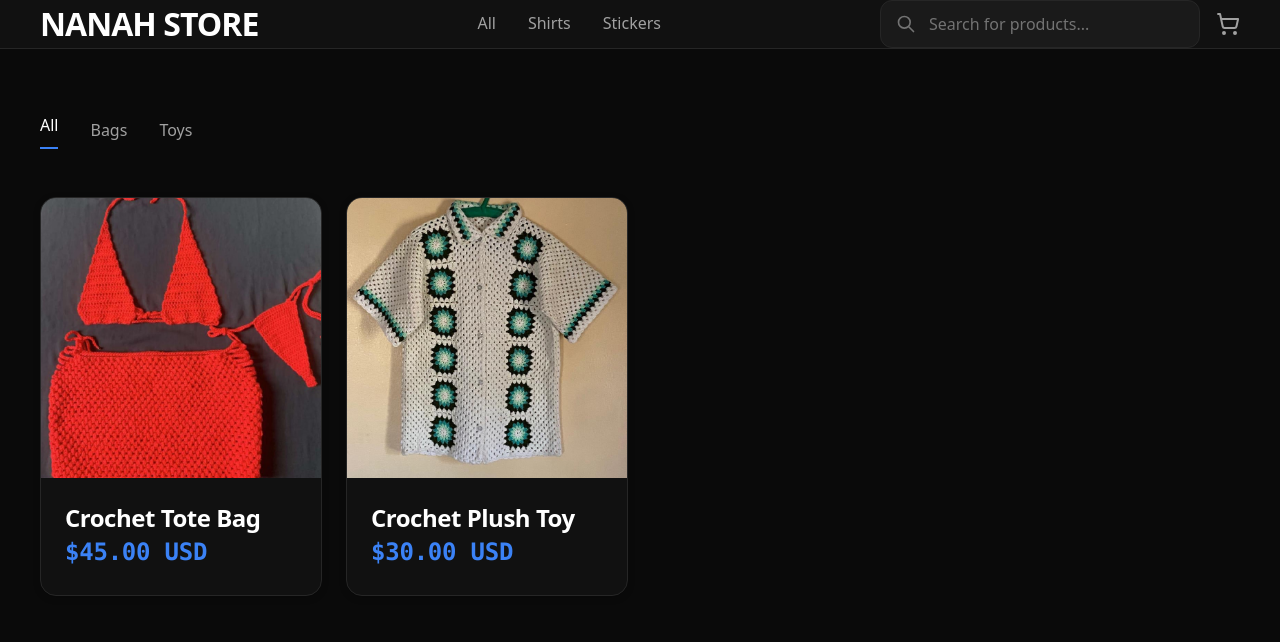
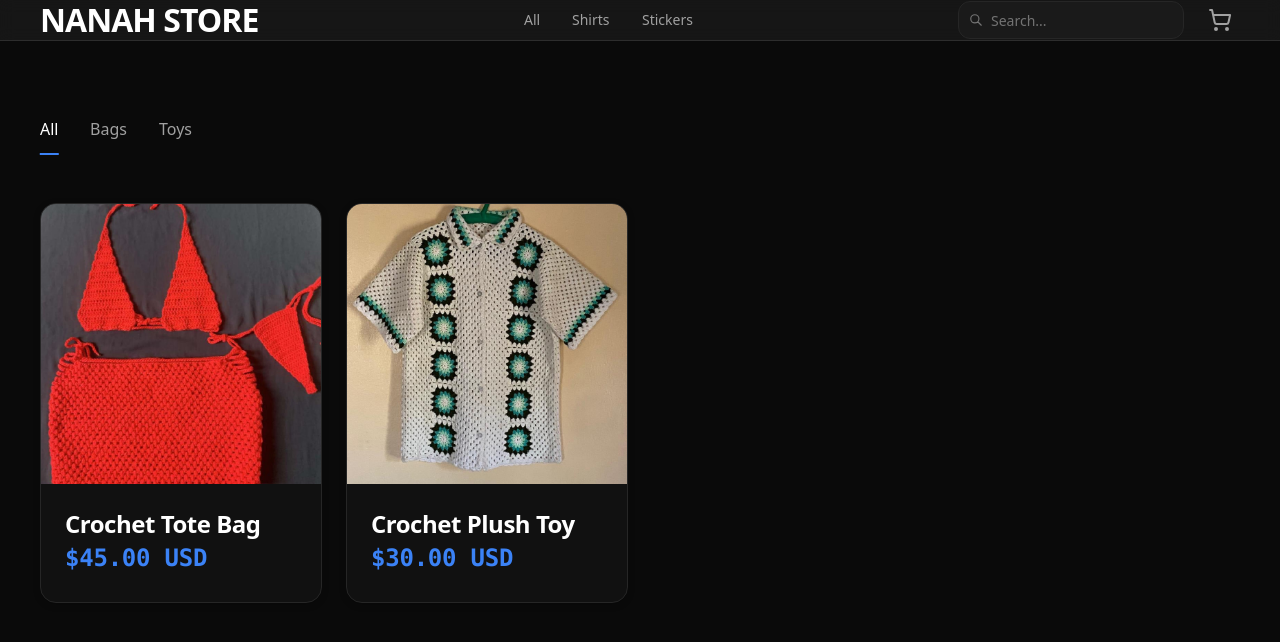
Before and after one commit to Mide001/Nanah-Store, a Next.js app: page / in a window 1280 px wide. Shown: the top 642 px of the page. Built offline with nearby package versions, Linux system fonts and the light colour scheme; what wagmi would draw is missing.

Commit message:
feat: finalize design enhancements and optimize UI components for a premium e-commerce experience

```diff
--- a/src/app/globals.css
+++ b/src/app/globals.css
@@ -195,14 +195,27 @@ h4 {
   color: var(--primary);
 }
 
-/* Modern Card Component */
+/* Enhanced Modern Card Component */
 .modern-card {
   background: var(--background-secondary);
   border: 1px solid var(--border);
   border-radius: 16px;
   box-shadow: var(--card-shadow);
-  transition: all 0.3s cubic-bezier(0.4, 0, 0.2, 1);
+  transition: all 0.4s cubic-bezier(0.4, 0, 0.2, 1);
   overflow: hidden;
+  position: relative;
+}
+
+.modern-card::before {
+  content: '';
+  position: absolute;
+  top: 0;
+  left: 0;
+  right: 0;
+  height: 1px;
+  background: linear-gradient(90deg, transparent, var(--primary-light), transparent);
+  opacity: 0;
+  transition: opacity 0.3s ease;
 }
 
 .modern-card:hover {
@@ -211,7 +224,11 @@ h4 {
   transform: translateY(-4px);
 }
 
-/* Button Styles */
+.modern-card:hover::before {
+  opacity: 1;
+}
+
+/* Enhanced Button Styles */
 .btn-primary {
   background: var(--primary);
   color: white;
@@ -222,12 +239,34 @@ h4 {
   font-size: 14px;
   transition: all 0.2s ease;
   cursor: pointer;
+  position: relative;
+  overflow: hidden;
+}
+
+.btn-primary::before {
+  content: '';
+  position: absolute;
+  top: 0;
+  left: -100%;
+  width: 100%;
+  height: 100%;
+  background: linear-gradient(90deg, transparent, rgba(255, 255, 255, 0.2), transparent);
+  transition: left 0.5s ease;
 }
 
 .btn-primary:hover {
   background: var(--primary-dark);
   transform: translateY(-1px);
   box-shadow: var(--shadow-md);
+}
+
+.btn-primary:hover::before {
+  left: 100%;
+}
+
+.btn-primary:active {
+  transform: translateY(0);
+  transition: transform 0.1s ease;
 }
 
 /* Focus States */
@@ -353,9 +392,40 @@ h4 {
   }
 }
 
-/* Smooth Transitions */
+/* Performance Optimizations */
 * {
   transition: border-color 0.15s ease, box-shadow 0.15s ease;
+}
+
+/* Hardware acceleration for smooth animations */
+.modern-card,
+.hover-lift,
+.hover-scale,
+.interactive,
+.btn-primary,
+.search-input,
+.category-btn {
+  will-change: transform;
+  transform: translateZ(0);
+}
+
+/* Optimize for animations */
+@media (prefers-reduced-motion: no-preference) {
+  html {
+    scroll-behavior: smooth;
+  }
+}
+
+/* Reduce motion for accessibility */
+@media (prefers-reduced-motion: reduce) {
+  *,
+  *::before,
+  *::after {
+    animation-duration: 0.01ms !important;
+    animation-iteration-count: 1 !important;
+    transition-duration: 0.01ms !important;
+    scroll-behavior: auto !important;
+  }
 }
 
 /* Custom Scrollbar */
@@ -547,3 +617,79 @@ h4 {
 .cart-badge.updated {
   animation: bounce-subtle 0.6s ease-out;
 }
+
+/* Enhanced Search Input */
+.search-input {
+  position: relative;
+  background: var(--background-tertiary);
+  border: 1px solid var(--border);
+  border-radius: 12px;
+  transition: all 0.3s ease;
+}
+
+.search-input:focus-within {
+  border-color: var(--primary);
+  box-shadow: 0 0 0 3px var(--primary-light);
+  background: var(--background-secondary);
+}
+
+.search-input:hover {
+  border-color: var(--primary-light);
+}
+
+/* Enhanced Category Buttons */
+.category-btn {
+  position: relative;
+  padding: 12px 0;
+  transition: all 0.2s ease;
+}
+
+.category-btn::after {
+  content: '';
+  position: absolute;
+  bottom: 0;
+  left: 50%;
+  width: 0;
+  height: 2px;
+  background: var(--primary);
+  transition: all 0.3s ease;
+  transform: translateX(-50%);
+}
+
+.category-btn:hover::after {
+  width: 100%;
+}
+
+.category-btn.active::after {
+  width: 100%;
+}
+
+/* Enhanced Header */
+.header-blur {
+  backdrop-filter: blur(8px);
+  -webkit-backdrop-filter: blur(8px);
+  background: rgba(26, 26, 26, 0.8);
+  border-bottom: 1px solid rgba(255, 255, 255, 0.1);
+}
+
+/* Enhanced Grid Animations */
+.grid-item {
+  animation: fade-in-up 0.6s ease-out;
+  animation-fill-mode: both;
+}
+
+/* Improved Mobile Responsiveness */
+@media (max-width: 640px) {
+  .modern-card {
+    border-radius: 12px;
+  }
+
+  .modern-card:hover {
+    transform: translateY(-2px);
+  }
+
+  .hover-lift:hover {
+    transform: translateY(-3px);
+    box-shadow: 0 10px 25px rgba(0, 0, 0, 0.2);
+  }
+}
--- a/src/app/page.tsx
+++ b/src/app/page.tsx
@@ -30,43 +30,43 @@ export default function Home() {
   return (
     <div className="min-h-screen bg-background text-foreground page-transition">
       {/* Modern Header */}
-      <header className="border-b border-border bg-background-secondary animate-slide-in-right">
-        <div className="container-modern py-6">
-          <div className="flex items-center justify-between">
-            <div className="flex items-center space-x-3">
-              <h1 className="text-brand hover-scale interactive">NANAH STORE</h1>
+      <header className="header-blur animate-slide-in-right sticky top-0 z-40">
+        <div className="container-modern py-4 lg:py-6">
+          <div className="flex items-center justify-between gap-4">
+            <div className="flex items-center">
+              <h1 className="text-brand hover-scale interactive text-lg sm:text-xl lg:text-2xl">NANAH STORE</h1>
             </div>
 
             {/* Navigation */}
-            <nav className="hidden md:flex items-center space-x-8">
-              <a href="#" className="text-foreground-secondary hover:text-foreground transition-all duration-200 interactive">All</a>
-              <a href="#" className="text-foreground-secondary hover:text-foreground transition-all duration-200 interactive">Shirts</a>
-              <a href="#" className="text-foreground-secondary hover:text-foreground transition-all duration-200 interactive">Stickers</a>
+            <nav className="hidden lg:flex items-center space-x-6 xl:space-x-8">
+              <a href="#" className="text-foreground-secondary hover:text-foreground transition-all duration-200 interactive text-sm">All</a>
+              <a href="#" className="text-foreground-secondary hover:text-foreground transition-all duration-200 interactive text-sm">Shirts</a>
+              <a href="#" className="text-foreground-secondary hover:text-foreground transition-all duration-200 interactive text-sm">Stickers</a>
             </nav>
 
             {/* Search and Cart */}
-            <div className="flex items-center space-x-4">
-              <div className="relative hidden sm:block">
+            <div className="flex items-center gap-2 sm:gap-4">
+              <div className="relative hidden md:block search-input">
                 <input
                   type="text"
-                  placeholder="Search for products..."
+                  placeholder="Search..."
                   value={searchTerm}
                   onChange={(e) => setSearchTerm(e.target.value)}
-                  className="w-80 h-12 pl-12 pr-4 bg-background-tertiary border border-border rounded-xl text-foreground placeholder-foreground-muted focus:outline-none focus:border-primary transition-all duration-200 focus-ring-enhanced hover:border-primary/50"
+                  className="w-32 md:w-40 lg:w-48 xl:w-56 h-9 pl-8 pr-3 bg-transparent border-0 rounded-lg text-foreground placeholder-foreground-muted focus:outline-none text-sm"
                 />
-                <svg className="absolute left-4 top-1/2 transform -translate-y-1/2 w-5 h-5 text-foreground-muted transition-colors" fill="none" stroke="currentColor" viewBox="0 0 24 24">
+                <svg className="absolute left-2.5 top-1/2 transform -translate-y-1/2 w-3.5 h-3.5 text-foreground-muted transition-colors" fill="none" stroke="currentColor" viewBox="0 0 24 24">
                   <path strokeLinecap="round" strokeLinejoin="round" strokeWidth={2} d="m21 21-6-6m2-5a7 7 0 1 1-14 0 7 7 0 0 1 14 0Z" />
                 </svg>
               </div>
 
               <button
-                className="relative flex items-center gap-2 text-foreground-secondary hover:text-foreground focus:outline-none transition-all duration-200 interactive hover-scale"
+                className="relative flex items-center text-foreground-secondary hover:text-foreground focus:outline-none transition-all duration-200 interactive hover-scale p-2 rounded-lg"
                 onClick={() => setCartOpen(true)}
                 aria-label="Open cart"
               >
-                <ShoppingCart className="h-6 w-6" />
+                <ShoppingCart className="h-5 w-5 sm:h-6 sm:w-6" />
                 {cartItems.length > 0 && (
-                  <span className="cart-badge absolute -top-2 -right-2 bg-primary text-white rounded-full text-xs w-5 h-5 flex items-center justify-center font-medium animate-scale-in">{cartItems.length}</span>
+                  <span className="cart-badge absolute -top-0.5 -right-0.5 bg-primary text-white rounded-full text-xs w-4 h-4 sm:w-5 sm:h-5 flex items-center justify-center font-medium animate-scale-in">{cartItems.length}</span>
                 )}
               </button>
             </div>
@@ -84,9 +84,9 @@ export default function Home() {
                 <button
                   key={category}
                   onClick={() => setSelectedCategory(category)}
-                  className={`text-body font-medium transition-all duration-200 interactive hover-scale animate-slide-in-right ${
+                  className={`text-body font-medium transition-all duration-200 interactive hover-scale animate-slide-in-right category-btn ${
                     selectedCategory === category
-                      ? 'text-foreground border-b-2 border-primary pb-2'
+                      ? 'text-foreground active'
                       : 'text-foreground-secondary hover:text-foreground'
                   }`}
                   style={{ animationDelay: `${index * 100}ms` }}
@@ -98,16 +98,16 @@ export default function Home() {
           </div>
 
           {/* Mobile Search */}
-          <div className="sm:hidden mb-8 animate-fade-in">
-            <div className="relative">
+          <div className="md:hidden mb-6 animate-fade-in">
+            <div className="relative search-input">
               <input
                 type="text"
-                placeholder="Search for products..."
+                placeholder="Search..."
                 value={searchTerm}
                 onChange={(e) => setSearchTerm(e.target.value)}
-                className="w-full h-12 pl-12 pr-4 bg-background-tertiary border border-border rounded-xl text-body text-foreground placeholder-foreground-muted focus:outline-none focus:border-primary transition-all duration-200 focus-ring-enhanced hover:border-primary/50"
+                className="w-full h-9 pl-8 pr-3 bg-transparent border-0 rounded-lg text-body text-foreground placeholder-foreground-muted focus:outline-none text-sm"
               />
-              <svg className="absolute left-4 top-1/2 transform -translate-y-1/2 w-5 h-5 text-foreground-muted transition-colors" fill="none" stroke="currentColor" viewBox="0 0 24 24">
+              <svg className="absolute left-2.5 top-1/2 transform -translate-y-1/2 w-3.5 h-3.5 text-foreground-muted transition-colors" fill="none" stroke="currentColor" viewBox="0 0 24 24">
                 <path strokeLinecap="round" strokeLinejoin="round" strokeWidth={2} d="m21 21-6-6m2-5a7 7 0 1 1-14 0 7 7 0 0 1 14 0Z" />
               </svg>
             </div>
```
Also changed, not shown: .cursor/scratchpad.md.
